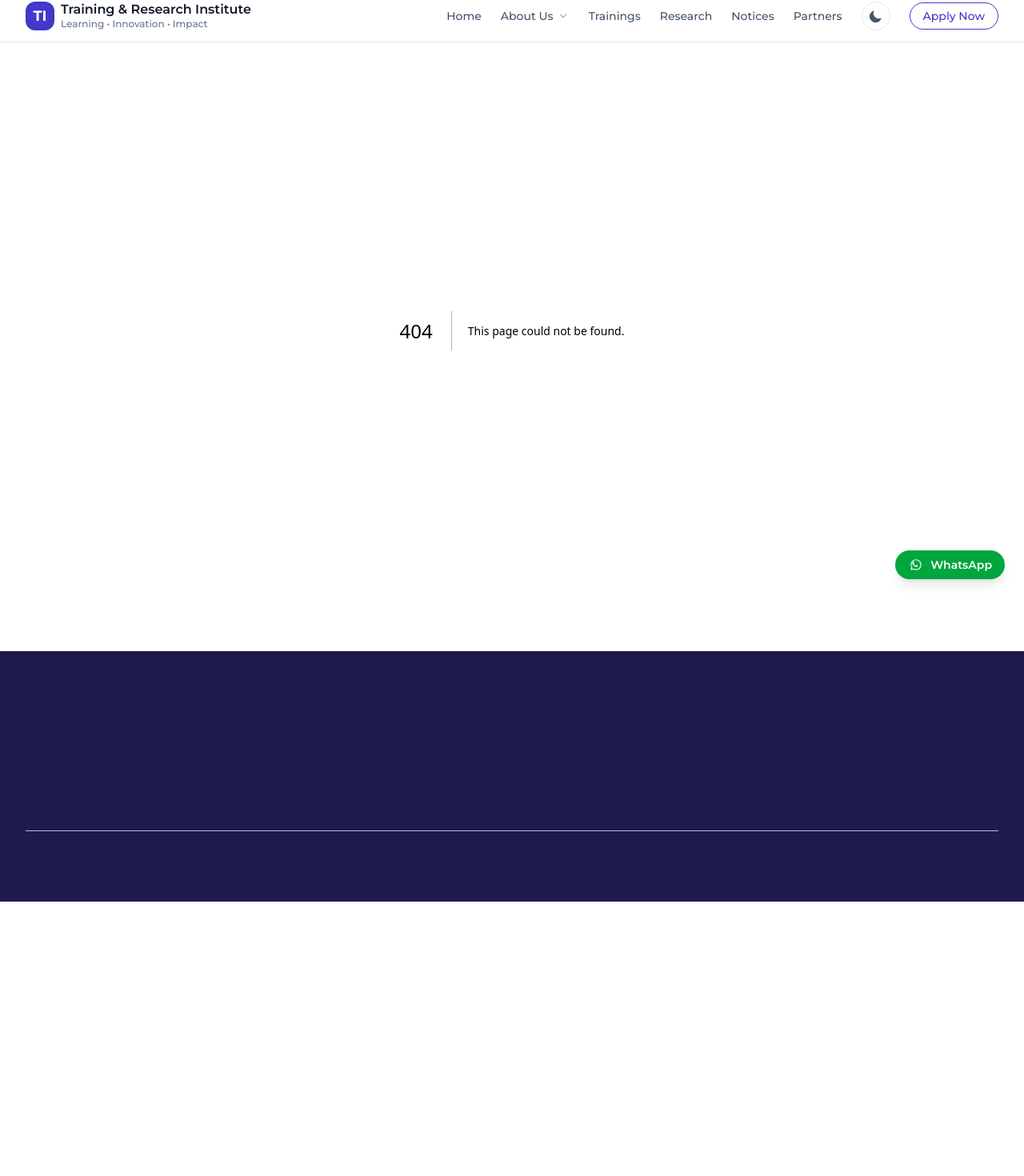
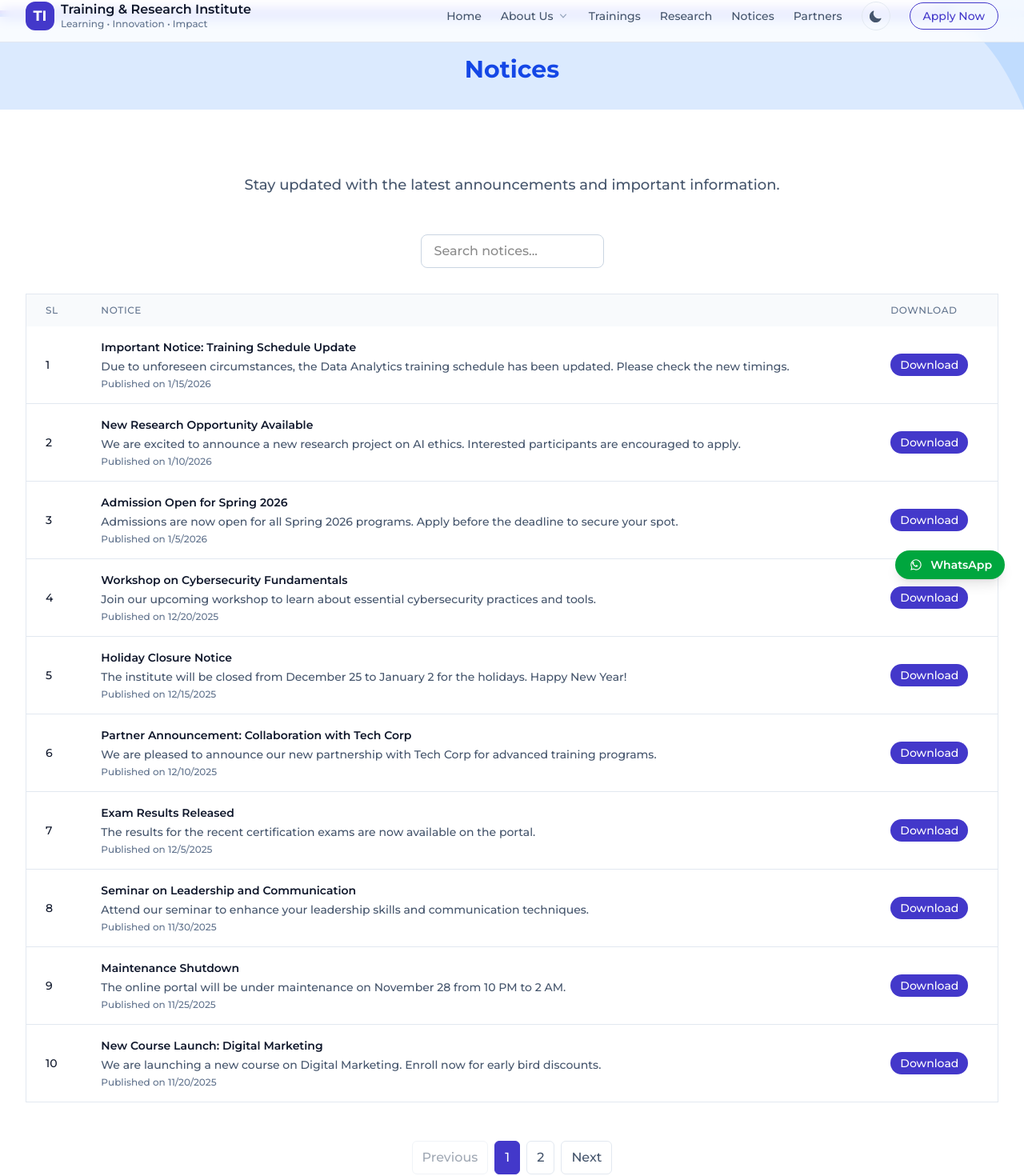
Before and after one commit to delowar-prog/training_research, a Next.js app: page /notices in a window 1280 px wide. Before the commit this address had no page. Shown: the part 52-1522 px from the top of the page at 80% size. Before the commit the page ends 1179 px from the top, so only its background shows below. Built offline with nearby package versions, Linux system fonts and the light colour scheme.

Commit message:
notice done

```diff
--- a/app/components/Navbar.jsx
+++ b/app/components/Navbar.jsx
@@ -162,12 +162,12 @@ const Navbar = ({ isTopbarVisible }) => {
             >
               Research
             </a>
-            <a
-              href="#notices"
+            <Link
+              href="/notices"
               className="text-slate-600 hover:text-primary-600 dark:text-slate-300 dark:hover:text-primary-300"
             >
               Notices
-            </a>
+            </Link>
             <a
               href="#partners"
               className="text-slate-600 hover:text-primary-600 dark:text-slate-300 dark:hover:text-primary-300"
@@ -319,13 +319,13 @@ const Navbar = ({ isTopbarVisible }) => {
           >
             Research
           </a>
-          <a
-            href="#notices"
+          <Link
+            href="/notices"
             className="block py-1 text-slate-700 hover:text-primary-600 dark:text-slate-200 dark:hover:text-primary-300"
             onClick={() => setIsOpen(false)}
           >
             Notices
-          </a>
+          </Link>
           <a
             href="#partners"
             className="block py-1 text-slate-700 hover:text-primary-600 dark:text-slate-200 dark:hover:text-primary-300"
--- /dev/null
+++ b/app/notices/page.jsx
@@ -0,0 +1,239 @@
+"use client";
+
+import React, { useState, useMemo } from "react";
+import RevealObserver from "../components/RevealObserver";
+
+const noticesData = [
+  {
+    id: 1,
+    title: "Important Notice: Training Schedule Update",
+    date: "2026-01-15",
+    description: "Due to unforeseen circumstances, the Data Analytics training schedule has been updated. Please check the new timings.",
+    download: "/notices/notice1.pdf",
+  },
+  {
+    id: 2,
+    title: "New Research Opportunity Available",
+    date: "2026-01-10",
+    description: "We are excited to announce a new research project on AI ethics. Interested participants are encouraged to apply.",
+    download: "/notices/notice2.pdf",
+  },
+  {
+    id: 3,
+    title: "Admission Open for Spring 2026",
+    date: "2026-01-05",
+    description: "Admissions are now open for all Spring 2026 programs. Apply before the deadline to secure your spot.",
+    download: "/notices/notice3.pdf",
+  },
+  {
+    id: 4,
+    title: "Workshop on Cybersecurity Fundamentals",
+    date: "2025-12-20",
+    description: "Join our upcoming workshop to learn about essential cybersecurity practices and tools.",
+    download: "/notices/notice4.pdf",
+  },
+  {
+    id: 5,
+    title: "Holiday Closure Notice",
+    date: "2025-12-15",
+    description: "The institute will be closed from December 25 to January 2 for the holidays. Happy New Year!",
+    download: "/notices/notice5.pdf",
+  },
+  {
+    id: 6,
+    title: "Partner Announcement: Collaboration with Tech Corp",
+    date: "2025-12-10",
+    description: "We are pleased to announce our new partnership with Tech Corp for advanced training programs.",
+    download: "/notices/notice6.pdf",
+  },
+  {
+    id: 7,
+    title: "Exam Results Released",
+    date: "2025-12-05",
+    description: "The results for the recent certification exams are now available on the portal.",
+    download: "/notices/notice7.pdf",
+  },
+  {
+    id: 8,
+    title: "Seminar on Leadership and Communication",
+    date: "2025-11-30",
+    description: "Attend our seminar to enhance your leadership skills and communication techniques.",
+    download: "/notices/notice8.pdf",
+  },
+  {
+    id: 9,
+    title: "Maintenance Shutdown",
+    date: "2025-11-25",
+    description: "The online portal will be under maintenance on November 28 from 10 PM to 2 AM.",
+    download: "/notices/notice9.pdf",
+  },
+  {
+    id: 10,
+    title: "New Course Launch: Digital Marketing",
+    date: "2025-11-20",
+    description: "We are launching a new course on Digital Marketing. Enroll now for early bird discounts.",
+    download: "/notices/notice10.pdf",
+  },
+  {
+    id: 11,
+    title: "Conference Invitation",
+    date: "2025-11-15",
+    description: "You are invited to our annual research conference on December 15th.",
+    download: "/notices/notice11.pdf",
+  },
+  {
+    id: 12,
+    title: "Update on Research Funding",
+    date: "2025-11-10",
+    description: "New funding opportunities are available for research projects in data science.",
+    download: "/notices/notice12.pdf",
+  },
+];
+
+const Page = () => {
+  const [currentPage, setCurrentPage] = useState(1);
+  const [searchQuery, setSearchQuery] = useState("");
+  const itemsPerPage = 10;
+
+  const sortedNotices = useMemo(() => {
+    return noticesData.sort((a, b) => new Date(b.date) - new Date(a.date));
+  }, []);
+
+  const filteredNotices = useMemo(() => {
+    return sortedNotices.filter(notice =>
+      notice.title.toLowerCase().includes(searchQuery.toLowerCase())
+    );
+  }, [sortedNotices, searchQuery]);
+
+  const totalPages = Math.ceil(filteredNotices.length / itemsPerPage);
+  const startIndex = (currentPage - 1) * itemsPerPage;
+  const endIndex = startIndex + itemsPerPage;
+  const currentNotices = filteredNotices.slice(startIndex, endIndex);
+
+  const handlePageChange = (page) => {
+    setCurrentPage(page);
+  };
+
+  return (
+    <>
+      <RevealObserver />
+      <div className="w-full bg-gradient-to-r from-sky-50 via-blue-50 to-indigo-50 border-t-4 border-indigo-600">
+        <div className="relative w-full bg-blue-100 border-t-4 border-blue-600">
+          <svg className="absolute right-0 bottom-0 w-40 sm:w-64 opacity-90 text-blue-200" viewBox="0 0 200 200">
+            <path fill="currentColor" d="M0,0 C100,120 150,80 200,200 L200,0 Z" />
+          </svg>
+
+          <div className="relative pt-12 pb-8 mx-auto max-w-7xl px-4 sm:px-6 lg:px-8">
+            <h1 className="text-center text-2xl sm:text-3xl font-bold text-blue-700">
+              Notices
+            </h1>
+          </div>
+        </div>
+      </div>
+
+      <div className="max-w-7xl mx-auto px-4 sm:px-6 lg:px-8 py-16">
+        <div className="text-center mb-12">
+          <p className="mt-4 text-lg text-slate-600 dark:text-slate-300">
+            Stay updated with the latest announcements and important information.
+          </p>
+        </div>
+
+        {/* Search */}
+        <div className="mb-8">
+          <div className="flex justify-center">
+            <input
+              type="text"
+              placeholder="Search notices..."
+              value={searchQuery}
+              onChange={(e) => setSearchQuery(e.target.value)}
+              className="px-4 py-2 border border-slate-300 rounded-lg focus:outline-none focus:ring-2 focus:ring-primary-500 dark:border-slate-700 dark:bg-slate-900 dark:text-slate-100"
+            />
+          </div>
+        </div>
+
+        {/* Notices Table */}
+        <div className="overflow-x-auto">
+          <table className="min-w-full bg-white dark:bg-slate-900 border border-slate-200 dark:border-slate-800 rounded-lg">
+            <thead className="bg-slate-50 dark:bg-slate-800">
+              <tr>
+                <th className="px-6 py-3 text-left text-xs font-medium text-slate-500 dark:text-slate-300 uppercase tracking-wider">
+                  SL
+                </th>
+                <th className="px-6 py-3 text-left text-xs font-medium text-slate-500 dark:text-slate-300 uppercase tracking-wider">
+                  Notice
+                </th>
+                <th className="px-6 py-3 text-left text-xs font-medium text-slate-500 dark:text-slate-300 uppercase tracking-wider">
+                  Download
+                </th>
+              </tr>
+            </thead>
+            <tbody className="divide-y divide-slate-200 dark:divide-slate-700">
+              {currentNotices.map((notice, index) => (
+                <tr key={notice.id} className="hover:bg-slate-50 dark:hover:bg-slate-800">
+                  <td className="px-6 py-4 whitespace-nowrap text-sm text-slate-900 dark:text-slate-100">
+                    {(currentPage - 1) * itemsPerPage + index + 1}
+                  </td>
+                  <td className="px-6 py-4 text-sm text-slate-900 dark:text-slate-100">
+                    <div>
+                      <h3 className="font-semibold">{notice.title}</h3>
+                      <p className="text-slate-600 dark:text-slate-300 mt-1">{notice.description}</p>
+                      <p className="text-xs text-slate-500 dark:text-slate-400 mt-1">
+                        Published on {new Date(notice.date).toLocaleDateString()}
+                      </p>
+                    </div>
+                  </td>
+                  <td className="px-6 py-4 whitespace-nowrap text-sm">
+                    <a
+                      href={notice.download}
+                      download
+                      className="inline-flex items-center px-3 py-1 rounded-full bg-primary-600 text-white hover:bg-primary-700 transition"
+                    >
+                      Download
+                    </a>
+                  </td>
+                </tr>
+              ))}
+            </tbody>
+          </table>
+        </div>
+
+        {/* Pagination */}
+        {totalPages > 1 && (
+          <div className="flex justify-center mt-12">
+            <nav className="flex items-center space-x-2">
+              <button
+                onClick={() => handlePageChange(currentPage - 1)}
+                disabled={currentPage === 1}
+                className="px-3 py-2 rounded-md bg-white border border-slate-200 text-slate-600 hover:bg-slate-50 disabled:opacity-50 disabled:cursor-not-allowed dark:bg-slate-900 dark:border-slate-800 dark:text-slate-300 dark:hover:bg-slate-800"
+              >
+                Previous
+              </button>
+              {Array.from({ length: totalPages }, (_, i) => i + 1).map((page) => (
+                <button
+                  key={page}
+                  onClick={() => handlePageChange(page)}
+                  className={`px-3 py-2 rounded-md border ${
+                    page === currentPage
+                      ? "bg-primary-600 text-white border-primary-600"
+                      : "bg-white border-slate-200 text-slate-600 hover:bg-slate-50 dark:bg-slate-900 dark:border-slate-800 dark:text-slate-300 dark:hover:bg-slate-800"
+                  }`}
+                >
+                  {page}
+                </button>
+              ))}
+              <button
+                onClick={() => handlePageChange(currentPage + 1)}
+                disabled={currentPage === totalPages}
+                className="px-3 py-2 rounded-md bg-white border border-slate-200 text-slate-600 hover:bg-slate-50 disabled:opacity-50 disabled:cursor-not-allowed dark:bg-slate-900 dark:border-slate-800 dark:text-slate-300 dark:hover:bg-slate-800"
+              >
+                Next
+              </button>
+            </nav>
+          </div>
+        )}
+      </div>
+    </>
+  );
+};
+
+export default Page;
```
